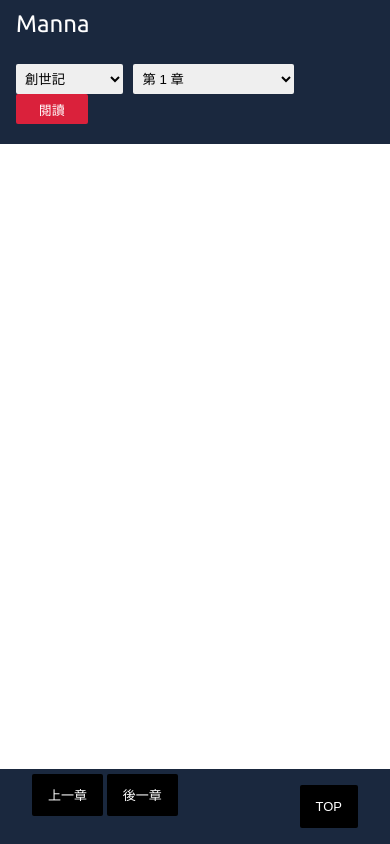
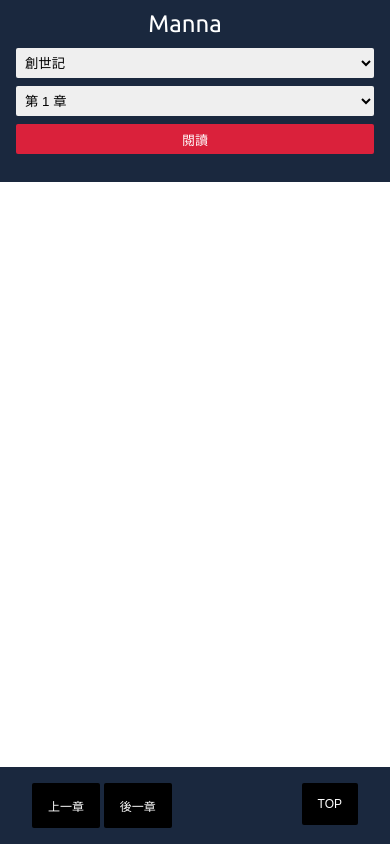
Before and after one commit to konekoya/Bible, a website: page index.html in a window 390 px wide. Drawn offline with Linux system fonts and the light colour scheme; files that its build step writes are made by us from their sources.

Commit message:
Responsive design update

```diff
--- a/index.html
+++ b/index.html
@@ -264,10 +264,10 @@
 
     <div class="nav-bar">
         <div id="link2" class="chapter-nav  main-chapter-nav">
-            <a class="prev  btn  btn-large" href="" onclick="readchapter(' ', nowbook,--nowchapter); return false;">上一章</a>
-            <a class="next  btn  btn-large" href="" onclick="readchapter(' ', nowbook,++nowchapter); return false;">後一章</a>
+            <a class="prev  btn  btn-genernal  btn-large" href="" onclick="readchapter(' ', nowbook,--nowchapter); return false;">上一章</a>
+            <a class="next  btn  btn-genernal  btn-large" href="" onclick="readchapter(' ', nowbook,++nowchapter); return false;">後一章</a>
         </div>
-        <button class="top  btn  btn-large">Top</button>
+        <button class="top  btn  btn-genernal  btn-large">Top</button>
     </div>
     <script src="build/js/app.js"></script>
 </body>
--- a/scss/_btn.scss
+++ b/scss/_btn.scss
@@ -6,12 +6,17 @@
     color: $theme-white;
     border: none;
     border-radius: $radius-2px;
-    background: #000;
+    background: $theme-black;
     font-size: 13px;
+    display: inline-block;
 }
 
 .btn-genernal {
     font-size: 0.75rem;
+    &:hover {
+      color: $theme-white;
+      background-color: $theme-blue;
+    }
 }
 
 .btn-large {
--- a/scss/_layout.scss
+++ b/scss/_layout.scss
@@ -1,8 +1,4 @@
 @charset "UTF-8";
-
-.content-wrap {
-}
-
 
 // Content body
 #nothing {
--- a/scss/_media-query.scss
+++ b/scss/_media-query.scss
@@ -1,19 +1,46 @@
 @charset "UTF-8";
+
+@media screen and (min-width: $screen-sm) {
+  .logo {
+
+  }
+  .form-elem {
+    float: left;
+    margin-bottom: 0;
+  }
+  .book-selector {
+    width: 30%;
+  }
+
+  .chapter-selector {
+    width: 45%;
+  }
+
+  .read-on {
+    width: 20%;
+    margin-right: 0;
+    background-color: #da213b;
+  }
+}
 
 @media screen and (min-width: $screen-md) {
   body {
     margin-top: 5.5rem;
   }
+
   .toolbar {
     padding: 0.5em;
   }
+
   .logo {
     padding-left: 10px;
     float: left;
   }
+
   .read-on {
     width: 100px;
   }
+
   .chapter-body {
     float: left;
     width: 80%;
--- a/scss/_tool-bar.scss
+++ b/scss/_tool-bar.scss
@@ -6,7 +6,7 @@
   top: 0;
   left: 0;
   width: 100%;
-    padding: 0 1em .625em 1em;
+  padding: 0 1em 0.625em;
   background: $theme-dark-blue;
 
   a {
@@ -17,15 +17,17 @@
 
 .logo {
   font-size: 1.5em;
-    padding: 10px 0;
-    margin: 0 20px 6px 0;
+  padding: 10px 0 0;
+  margin: 0 20px 0 0;
   color: $theme-white;
-    float: left;
+  text-align: center;
 }
 
 .form-elem {
   height: 30px;
   margin-right: 0.625rem;
+  margin-bottom: 8px;
+  width: 100%;;
 }
 
 .chapter-body {
@@ -33,19 +35,15 @@
   padding: 10px 0;
   width: 100%;
 }
+
 .book-selector {
-    width: 30%;
-    float: left;
 }
 
 .chapter-selector {
-    width: 45%;
-    float: left;
 }
 
 .read-on {
   margin-right: 0;
-    width: 20%;
   background-color: $theme-red;
 }
 
```
Also changed, not shown: build/css/style.css. Lines whose indentation alone changed are shown as unchanged.
